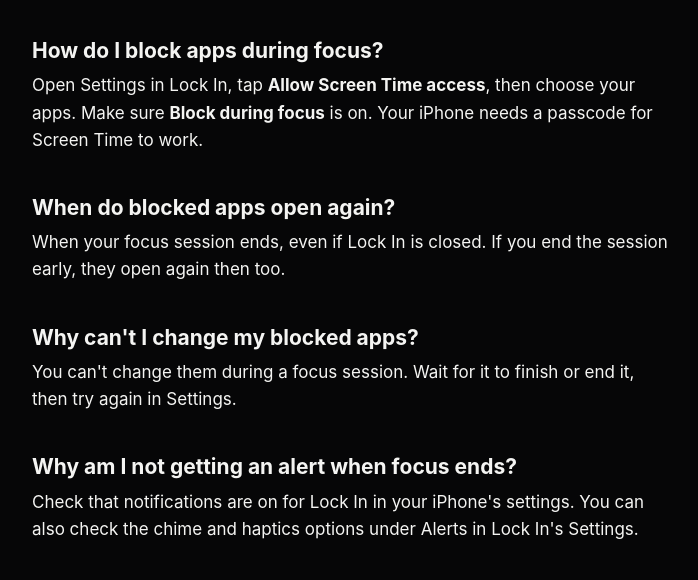
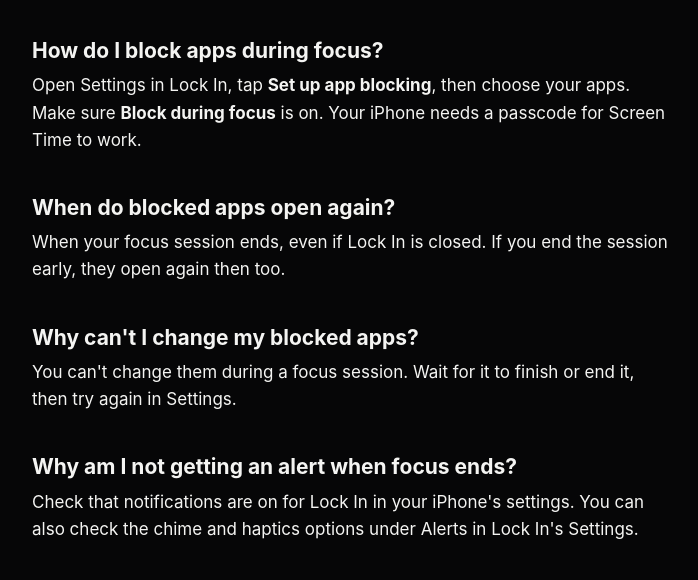
Before and after one commit to reubenwlee/lemillion-site, a plain HTML site: page lockin/support/index.html in a window 1280 px wide. Shown: the part 191-771 px from the top of the page, without its empty margins (288-986 px from the left). Drawn offline with Linux system fonts and the light colour scheme.

Commit message:
Lock In support: the Settings row is now called Set up app blocking
Co-Authored-By: Claude Opus 5.5 <noreply@anthropic.com>

```diff
--- a/lockin/support/index.html
+++ b/lockin/support/index.html
@@ -14,7 +14,7 @@
 <p class="note">Need help? Email <a href="mailto:support@lemillion.llc">support@lemillion.llc</a>. Include your iPhone model and iOS version if something isn't working.</p>
 
 <h2>How do I block apps during focus?</h2>
-<p>Open Settings in Lock In, tap <strong>Allow Screen Time access</strong>, then choose your apps. Make sure <strong>Block during focus</strong> is on. Your iPhone needs a passcode for Screen Time to work.</p>
+<p>Open Settings in Lock In, tap <strong>Set up app blocking</strong>, then choose your apps. Make sure <strong>Block during focus</strong> is on. Your iPhone needs a passcode for Screen Time to work.</p>
 
 <h2>When do blocked apps open again?</h2>
 <p>When your focus session ends, even if Lock In is closed. If you end the session early, they open again then too.</p>
```
